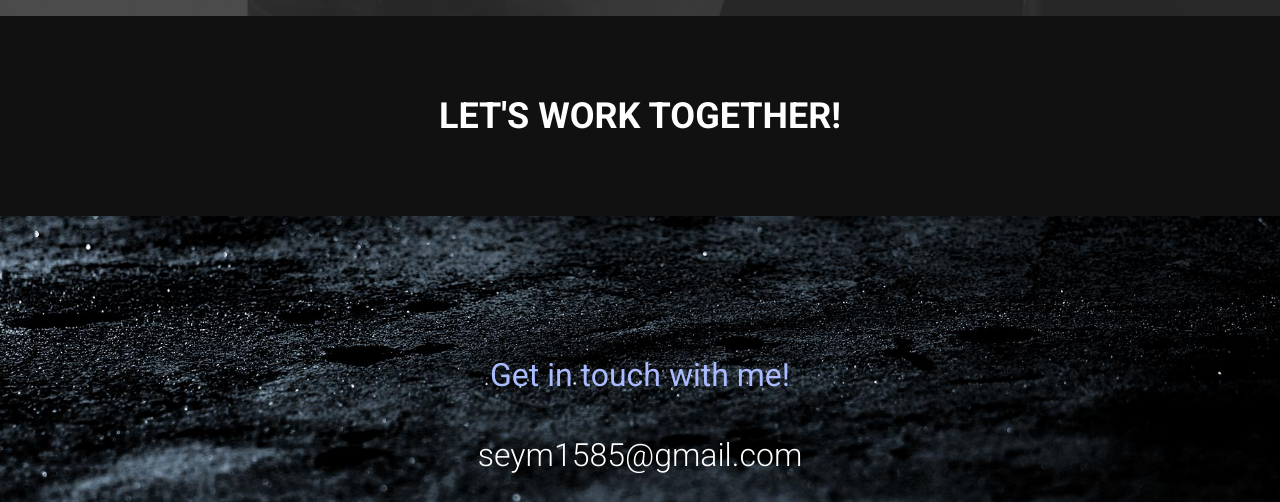
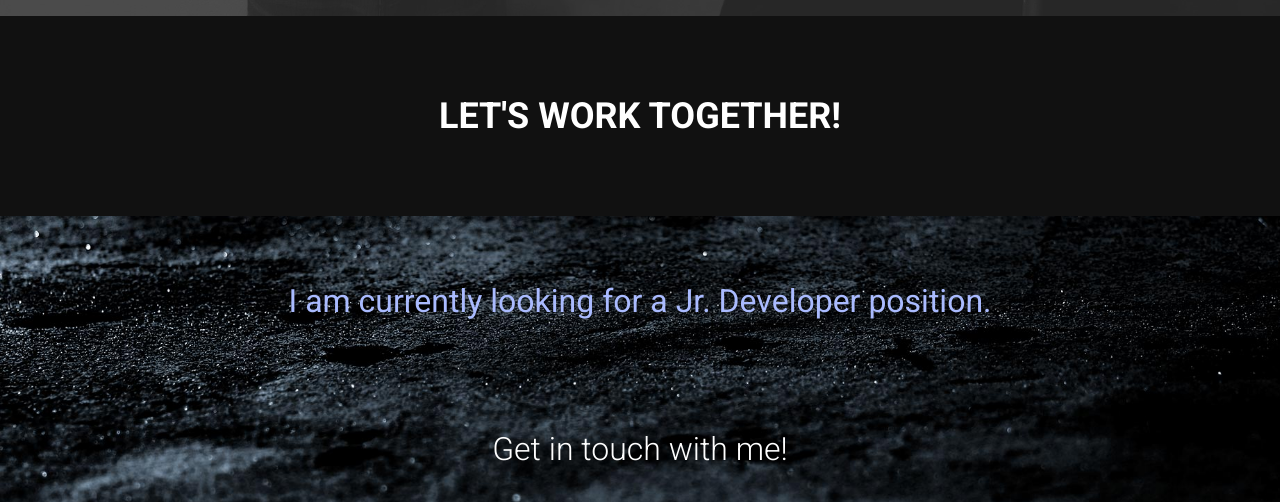
Before and after one commit to jeffsdev/Portfolio, a website: page app/index.html in a window 1280 px wide. Shown: the part 3399-3901 px from the top of the page. Drawn offline with Linux system fonts and the light colour scheme.

Commit message:
update footer content

```diff
--- a/app/index.html
+++ b/app/index.html
@@ -170,6 +170,7 @@
           <h1>LET'S WORK TOGETHER!</h1>
         </div>
         <div class="contact-box">
+          <p>I am currently looking for a Jr. Developer position.</p>
           <p>Get in touch with me!</p>
           <p>seym1585@gmail.com</p>
           <div class="social-icons">
--- a/app/scss/layout/_contact.scss
+++ b/app/scss/layout/_contact.scss
@@ -43,16 +43,13 @@
       &:first-child {
         color: $lightBlue;
         font-weight: 500;
+        margin-bottom: 100px;
       }
       @media screen and #{$tablet} {
         font-size: 2em;
       }
     }
   }
-  // p:last-child {
-  //   flex: 1 100%;
-  //   font-size: 1em;
-  // }
 }
 
 .social-icons {
```
Also changed, not shown: app/css/main.css.
